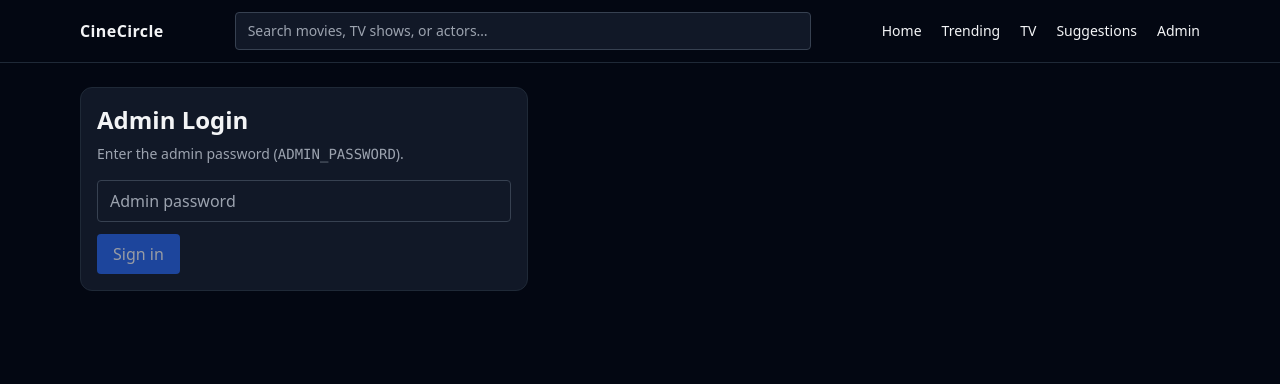
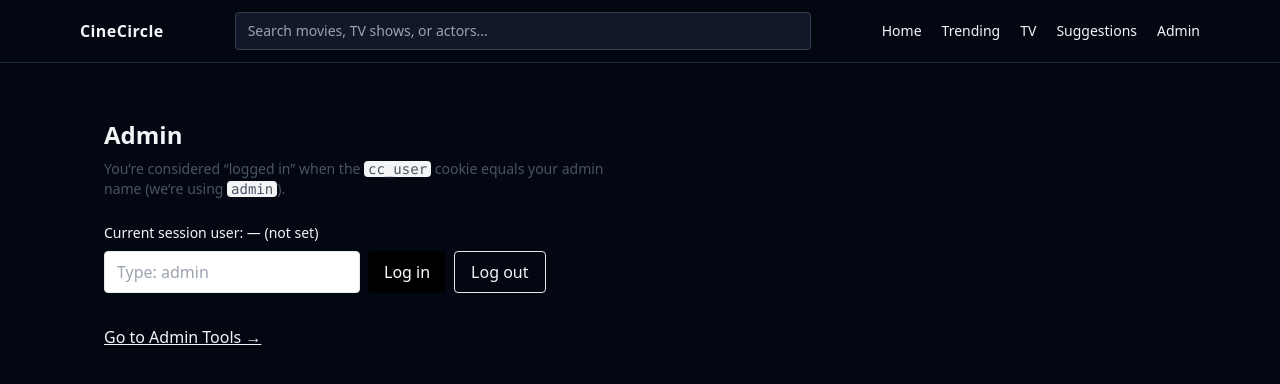
Before and after one commit to krantzkiduece/moviestwo, a Next.js app: page /admin in a window 1280 px wide. Shown: the top 384 px of the page. Built offline with nearby package versions, Linux system fonts and the light colour scheme; no server answers.

Commit message:
Update page.tsx

```diff
--- a/src/app/admin/page.tsx
+++ b/src/app/admin/page.tsx
@@ -1,208 +1,76 @@
 "use client";
-import { useState } from "react";
 
-type Friend = { username: string; displayName: string };
+import { useEffect, useState } from "react";
 
 export default function AdminPage() {
-  const [password, setPassword] = useState("");
-  const [status, setStatus] = useState<"idle" | "loading" | "ok" | "error">("idle");
-  const [message, setMessage] = useState("");
+  const [who, setWho] = useState<string | null>(null);
+  const [typed, setTyped] = useState("");
 
-  // Friends state
-  const [friends, setFriends] = useState<Friend[]>([]);
-  const [uname, setUname] = useState("");
-  const [dname, setDname] = useState("");
-  const [saving, setSaving] = useState(false);
-  const [deleting, setDeleting] = useState<string | null>(null);
+  async function refreshWho() {
+    const res = await fetch("/api/admin/who");
+    const j = await res.json();
+    setWho(j.cookie ?? null);
+  }
 
-  const signIn = async (e: React.FormEvent) => {
-    e.preventDefault();
-    setStatus("loading");
-    setMessage("");
-    try {
-      const res = await fetch("/api/admin/login", {
-        method: "POST",
-        headers: { "Content-Type": "application/json" },
-        body: JSON.stringify({ password }),
-      });
-      if (!res.ok) {
-        const err = await res.json().catch(() => ({}));
-        setStatus("error");
-        setMessage(err?.error || "Login failed");
-        return;
-      }
-      setStatus("ok");
-      setMessage("Logged in as Admin.");
-      // load friends once logged in
-      await loadFriends();
-    } catch (e: any) {
-      setStatus("error");
-      setMessage(e?.message || "Network error");
-    }
-  };
+  useEffect(() => {
+    refreshWho();
+  }, []);
 
-  const loadFriends = async () => {
-    try {
-      const r = await fetch("/api/admin/friends", { cache: "no-store" });
-      const data = await r.json();
-      setFriends(Array.isArray(data?.friends) ? data.friends : []);
-    } catch {
-      setFriends([]);
-    }
-  };
+  async function login() {
+    await fetch("/api/admin/session?mode=login", {
+      method: "POST",
+      headers: { "Content-Type": "application/json" },
+      body: JSON.stringify({ user: typed }),
+    });
+    setTyped("");
+    refreshWho();
+  }
 
-  const addFriend = async () => {
-    if (!uname.trim() || !dname.trim()) {
-      setMessage("Please fill both Username and Display Name.");
-      return;
-    }
-    if (!/^[a-z0-9_-]{2,20}$/.test(uname.trim())) {
-      setMessage("Invalid username. Use 2–20 chars: a–z, 0–9, _ or -.");
-      return;
-    }
-    setSaving(true);
-    setMessage("");
-    try {
-      const r = await fetch("/api/admin/friends", {
-        method: "POST",
-        headers: { "Content-Type": "application/json" },
-        body: JSON.stringify({ username: uname.trim(), displayName: dname.trim() }),
-      });
-      const data = await r.json().catch(() => ({}));
-      if (!r.ok) {
-        setMessage(data?.error || "Save failed");
-      } else {
-        setMessage("Saved.");
-        setUname("");
-        setDname("");
-        await loadFriends();
-      }
-    } catch (e: any) {
-      setMessage(e?.message || "Network error");
-    } finally {
-      setSaving(false);
-    }
-  };
+  async function logout() {
+    await fetch("/api/admin/session?mode=logout", { method: "POST" });
+    refreshWho();
+  }
 
-  const deleteFriend = async (username: string) => {
-    setDeleting(username);
-    setMessage("");
-    try {
-      const r = await fetch(`/api/admin/friends?username=${encodeURIComponent(username)}`, {
-        method: "DELETE",
-      });
-      const data = await r.json().catch(() => ({}));
-      if (!r.ok) {
-        setMessage(data?.error || "Delete failed");
-      } else {
-        setMessage("Deleted.");
-        await loadFriends();
-      }
-    } catch (e: any) {
-      setMessage(e?.message || "Network error");
-    } finally {
-      setDeleting(null);
-    }
-  };
+  return (
+    <main className="px-6 py-8 max-w-xl">
+      <h1 className="text-2xl font-semibold mb-2">Admin</h1>
+      <p className="text-sm text-gray-600 mb-6">
+        You’re considered “logged in” when the{" "}
+        <code className="px-1 bg-gray-100 rounded">cc_user</code> cookie equals
+        your admin name (we’re using{" "}
+        <code className="px-1 bg-gray-100 rounded">admin</code>).
+      </p>
 
-  if (status !== "ok") {
-    return (
-      <div className="card max-w-md">
-        <h1 className="text-2xl font-bold">Admin Login</h1>
-        <p className="text-gray-400 mt-2 text-sm">
-          Enter the admin password (<code>ADMIN_PASSWORD</code>).
-        </p>
-        <form onSubmit={signIn} className="mt-4 space-y-3">
+      <div className="mb-4">
+        <div className="text-sm mb-2">
+          Current session user:{" "}
+          <span className="font-medium">{who ? who : "— (not set)"}</span>
+        </div>
+        <div className="flex gap-2">
           <input
-            type="password"
-            className="w-full bg-gray-900 border border-gray-700 rounded px-3 py-2"
-            placeholder="Admin password"
-            value={password}
-            onChange={(e) => setPassword(e.target.value)}
+            value={typed}
+            onChange={(e) => setTyped(e.target.value)}
+            placeholder="Type: admin"
+            className="border rounded px-3 py-2 w-64"
           />
           <button
-            className="bg-blue-600 hover:bg-blue-500 px-4 py-2 rounded disabled:opacity-60"
-            disabled={status === "loading" || !password}
+            onClick={login}
+            className="px-4 py-2 rounded bg-black text-white hover:opacity-90"
           >
-            {status === "loading" ? "Signing in…" : "Sign in"}
+            Log in
           </button>
-        </form>
-        {message && (
-          <div className={`mt-3 text-sm ${status === "error" ? "text-red-400" : "text-green-400"}`}>
-            {message}
-          </div>
-        )}
-      </div>
-    );
-  }
-
-  // Logged-in admin UI — simplified with Manage Friends clearly visible
-  return (
-    <div className="space-y-6">
-      <div className="card">
-        <h1 className="text-2xl font-bold">Admin Dashboard</h1>
-        <p className="text-gray-300 mt-2">
-          You are logged in as <span className="font-semibold">Admin</span>.
-        </p>
-        <div className="mt-4 space-y-2 text-sm">
-          <a className="text-blue-400 hover:text-blue-300" href="/trending">
-            → View Trending (TMDb + Friends)
-          </a>
+          <button
+            onClick={logout}
+            className="px-4 py-2 rounded border hover:bg-gray-50"
+          >
+            Log out
+          </button>
         </div>
       </div>
 
-      {/* >>> This section should always be visible now after login <<< */}
-      <div className="card">
-        <h2 className="text-xl font-semibold">Manage Friends</h2>
-        <div className="grid sm:grid-cols-3 gap-3 mt-3">
-          <input
-            className="bg-gray-900 border border-gray-700 rounded px-3 py-2"
-            placeholder="username (e.g. kevin)"
-            value={uname}
-            onChange={(e) => setUname(e.target.value)}
-          />
-          <input
-            className="bg-gray-900 border border-gray-700 rounded px-3 py-2"
-            placeholder="Display name (e.g. Kevin)"
-            value={dname}
-            onChange={(e) => setDname(e.target.value)}
-          />
-          <button
-            onClick={addFriend}
-            disabled={saving}
-            className="bg-green-600 hover:bg-green-500 px-4 py-2 rounded disabled:opacity-60"
-          >
-            {saving ? "Saving…" : "Add / Update"}
-          </button>
-        </div>
-
-        {message && <div className="mt-3 text-sm text-gray-300">{message}</div>}
-
-        <div className="mt-6">
-          <h3 className="font-semibold mb-2">Current Friends</h3>
-          {friends.length === 0 ? (
-            <div className="text-gray-400 text-sm">No friends yet.</div>
-          ) : (
-            <ul className="divide-y divide-gray-700">
-              {friends.map((f) => (
-                <li key={f.username} className="py-2 flex items-center justify-between">
-                  <div>
-                    <div className="font-medium">{f.displayName}</div>
-                    <div className="text-xs text-gray-400">@{f.username}</div>
-                  </div>
-                  <button
-                    onClick={() => deleteFriend(f.username)}
-                    disabled={deleting === f.username}
-                    className="bg-red-600 hover:bg-red-500 px-3 py-1.5 rounded text-sm disabled:opacity-60"
-                  >
-                    {deleting === f.username ? "Deleting…" : "Delete"}
-                  </button>
-                </li>
-              ))}
-            </ul>
-          )}
-        </div>
-      </div>
-    </div>
+      <a href="/admin/tools" className="inline-block mt-4 underline">
+        Go to Admin Tools →
+      </a>
+    </main>
   );
 }
```
